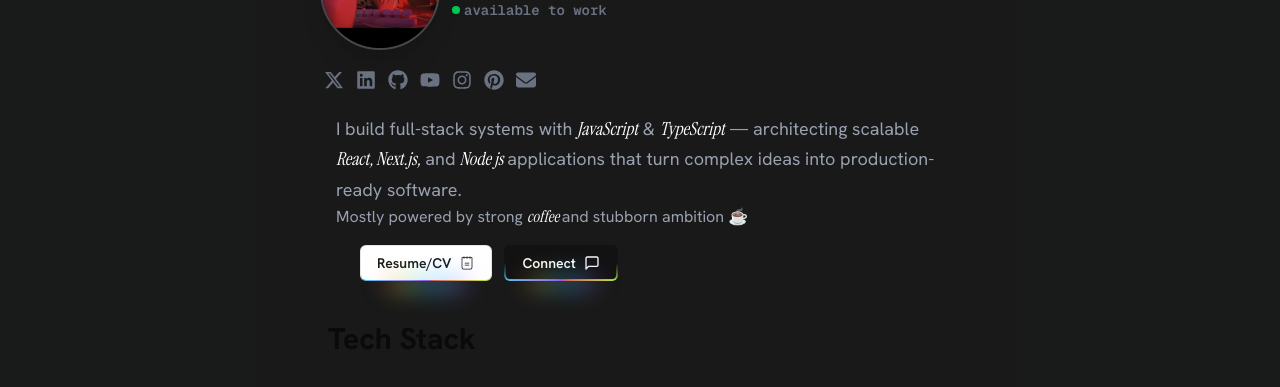
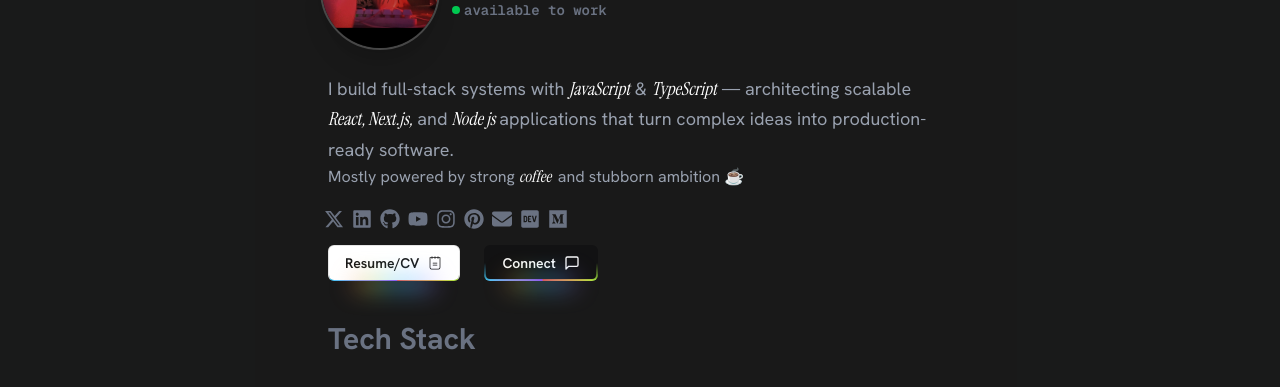
Before and after one commit to tanishtirpathi/V2-Portfolio, a Next.js app: page / in a window 1280 px wide. Shown: the part 270-657 px from the top of the page. Built offline with nearby package versions, Linux system fonts and the light colour scheme; grey boxes are pictures that could not be loaded.

Commit message:
hero section: done

```diff
--- a/src/app/(main)/page.tsx
+++ b/src/app/(main)/page.tsx
@@ -2,58 +2,17 @@
 import TopBg from "../../components/layout/topbg";
 import HeroPfp from "@/features/uicomponents/heropfp";
 import SocialLinks from "@/features/uicomponents/sociallinks";
-import { PiNotepadLight } from "react-icons/pi";
-import { FiMessageSquare } from "react-icons/fi";
-import { RainbowButton } from "@/components/ui/rainbow-button";
+import IntroAbout from "@/features/uicomponents/IntroAbout";
+import ConnectButtons from "@/features/uicomponents/connectButtons";
 import { TechStack } from "@/features/uicomponents/techstack";
 export default function Home() {
   return (
     <div>
       <TopBg />
       <HeroPfp />
-      <SocialLinks />
-      <div className="px-4 mt-6 max-w-3xl">
-        <p className="text-gray-400 leading-relaxed text-lg font-main ">
-
-          I build full-stack systems with{" "}
-
-          <span className="inline-flex items-center gap-1 rounded italic text-yellow-500 font-serif">
-            <p className="text-white">JavaScript</p>
-          </span>{" "}
-
-          &{" "}
-
-          <span className="inline-flex items-center gap-1 rounded  italic text-blue-500 font-serif">
-            <p className="text-white">TypeScript</p>
-          </span>{" "}
-
-          — architecting scalable{" "}
-
-          <span className=" text-white font-serif italic">
-            React, Next.js,
-          </span>{" "}and
-          <span className=" text-white font-serif italic px-1">
-            Node js
-          </span>
-          applications that turn complex ideas into production-ready software.
-
-        </p>
-        <span className="mt-2 font-main text-gray-400">
-          Mostly powered by strong <span className="text-white font-serif italic ">coffee </span>
-          and stubborn ambition ☕</span>
-      </div>
-      <div className="flex px-10 py-4 items-center gap-3 ">
-        <RainbowButton variant="outline">
-          <a href="https://docs.google.com/document/d/e/2PACX-1vSvmlZaSpYs7Z7JWNe2o1VddGUWKsqNUGaQmWqGMDRT-lMaMF5QwWDXeVDqat9EQFwf5Ec_BDmSXWTE/pub" target="_blank" rel="noopener noreferrer"
-            className=" font-main font-semibold flex items-center gap-2"
-          >Resume/CV <PiNotepadLight />
-          </a></RainbowButton>
-        <RainbowButton>
-          <a href="https://x.com/tanishtirpathi" target="_blank" rel="noopener noreferrer"
-            className=" font-main font-semibold flex items-center gap-2"
-          >Connect <FiMessageSquare />
-          </a></RainbowButton>
-      </div>
+      <IntroAbout />
+       <SocialLinks />
+      <ConnectButtons />
       <TechStack />
     </div>
   );
--- a/src/features/data/socallink.ts
+++ b/src/features/data/socallink.ts
@@ -1,4 +1,3 @@
-
 import {
   FaXTwitter,
   FaLinkedin,
@@ -8,6 +7,8 @@ import {
   FaPinterest,
   FaEnvelope
 } from "react-icons/fa6"
+
+import { FaDev, FaMedium } from "react-icons/fa"
 
 export const socialLinks = [
   {
@@ -51,5 +52,17 @@ export const socialLinks = [
     icon: FaEnvelope,
     color: "hover:text-green-400",
     title: "Email"
+  },
+  {
+    href: "https://dev.to/yourusername", // change this
+    icon: FaDev,
+    color: "hover:text-black dark:hover:text-cyan-400",
+    title: "Dev.to"
+  },
+  {
+    href: "https://medium.com/@yourusername", // change this
+    icon: FaMedium,
+    color: "hover:text-black dark:hover:text-white",
+    title: "Medium"
   }
 ]
--- /dev/null
+++ b/src/features/uicomponents/IntroAbout.tsx
@@ -0,0 +1,34 @@
+export default function IntroAbout() {
+    return (
+        <div className="px-2 mt-6 max-w-3xl">
+            <p className="text-gray-400 leading-relaxed text-lg font-main ">
+
+                I build full-stack systems with{" "}
+
+                <span className="inline-flex items-center gap-1 rounded italic text-yellow-500 font-serif">
+                    <span className="text-white">JavaScript</span>
+                </span>{" "}
+
+                &{" "}
+
+                <span className="inline-flex items-center gap-1 rounded  italic text-blue-500 font-serif">
+                    <span className="text-white">TypeScript</span>
+                </span>{" "}
+
+                — architecting scalable{" "}
+
+                <span className=" text-white font-serif italic">
+                    React, Next.js,
+                </span>{" "}and
+                <span className=" text-white font-serif italic px-1">
+                    Node js
+                </span>
+                applications that turn complex ideas into production-ready software.
+
+            </p>
+            <span className="mt-2 font-main text-gray-400">
+                Mostly powered by strong <span className="text-white font-serif italic pr-1">coffee </span>
+                and stubborn ambition ☕</span>
+        </div>
+    )
+}
--- /dev/null
+++ b/src/features/uicomponents/connectButtons.tsx
@@ -0,0 +1,21 @@
+import { PiNotepadLight } from "react-icons/pi";
+import { FiMessageSquare } from "react-icons/fi";
+import { RainbowButton } from "@/components/ui/rainbow-button";
+
+
+export default function ConnectButtons() {
+    return (
+        <div className="flex px-2 py-4 items-center gap-6 ">
+            <RainbowButton variant="outline">
+                <a href="https://docs.google.com/document/d/e/2PACX-1vSvmlZaSpYs7Z7JWNe2o1VddGUWKsqNUGaQmWqGMDRT-lMaMF5QwWDXeVDqat9EQFwf5Ec_BDmSXWTE/pub" target="_blank" rel="noopener noreferrer"
+                    className=" font-main font-semibold flex items-center gap-2"
+                >Resume/CV <PiNotepadLight />
+                </a></RainbowButton>
+             <RainbowButton>
+                <a href="https://x.com/tanishtirpathi" target="_blank" rel="noopener noreferrer"
+                    className=" font-main font-semibold flex items-center gap-2"
+                >Connect <FiMessageSquare />
+                </a></RainbowButton>
+        </div>
+    )
+}
--- a/src/features/uicomponents/sociallinks.tsx
+++ b/src/features/uicomponents/sociallinks.tsx
@@ -1,8 +1,9 @@
 "use client"
-import {socialLinks} from "@/features/data/socallink"
+import { socialLinks } from "@/features/data/socallink"
+
 export default function SocialLinks() {
   return (
-    <div className="flex items-center mt-5 px-1 gap-3 text-gray-500 text-xl">
+    <div className="flex items-center mt-5 px-1 gap-2 text-gray-500 text-xl">
       {socialLinks.map((link) => {
         const Icon = link.icon
         return (
@@ -12,13 +13,27 @@ export default function SocialLinks() {
             target="_blank"
             rel="noopener noreferrer"
             aria-label={link.title}
-            className={`
-              transition-colors duration-200
-              ${link.color}
-            `}
+            className={`relative group transition-colors duration-200 ${link.color}`}
           >
+            <Icon />
 
-            <Icon />
+            <span
+              className="
+                absolute -top-8 left-1/2 -translate-x-1/2
+                text-xs
+                bg-black text-white
+                dark:bg-white dark:text-black
+                px-2 py-1
+                rounded
+                opacity-0
+                group-hover:opacity-100
+                transition
+                whitespace-nowrap
+                pointer-events-none
+              "
+            >
+              {link.title}
+            </span>
           </a>
         )
       })}
--- a/src/features/uicomponents/techstack.tsx
+++ b/src/features/uicomponents/techstack.tsx
@@ -6,7 +6,7 @@ import { TECH_STACK } from "@/features/data/techstack"
 export function TechStack() {
   return (
     <section id="stack" className="px-2 py-6">
-      <h2 className="text-3xl mb-8 font-main font-bold ">
+      <h2 className="text-3xl mb-8 font-main text-gray-500 font-bold ">
         Tech Stack
       </h2>
 
```
